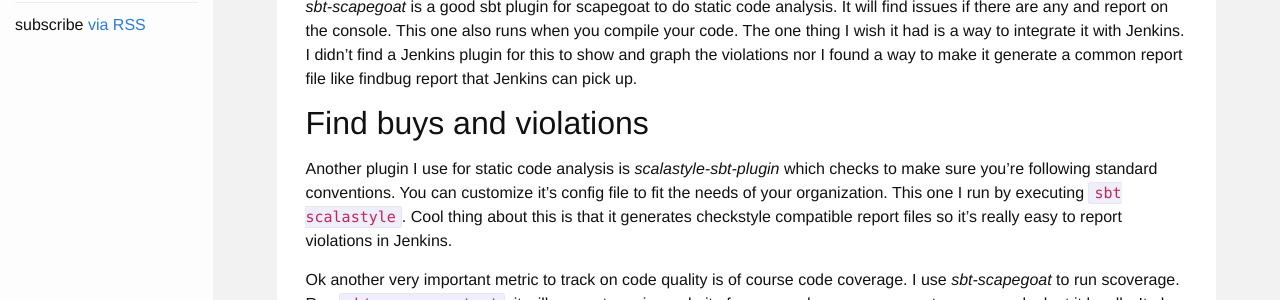
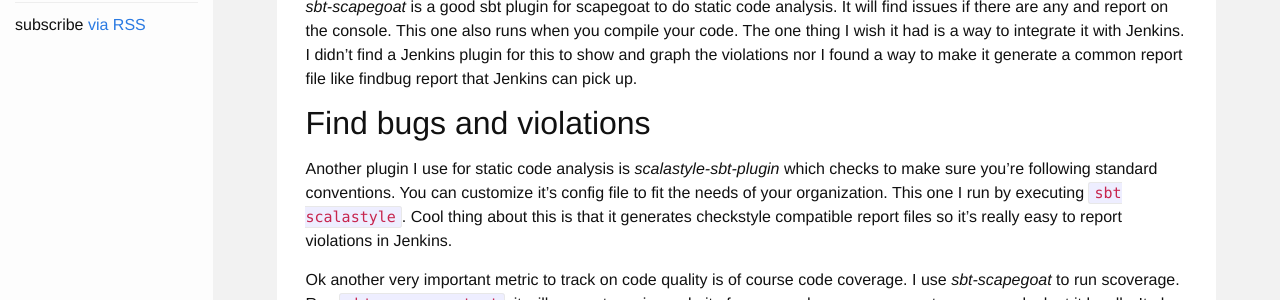
Before and after one commit to yeghishe/yeghishe.github.io, a Jekyll site: the page built from _posts/2015-02-13-sbt-plugins-i-like-to-use.markdown, in a window 1280 px wide. Shown: the part 481-781 px from the top of the page. Built offline with Jekyll 4.4.1, drawn with Linux system fonts in a browser that asks for light colours.

Commit message:
small fix

```diff
--- a/_posts/2015-02-13-sbt-plugins-i-like-to-use.markdown
+++ b/_posts/2015-02-13-sbt-plugins-i-like-to-use.markdown
@@ -25,7 +25,7 @@ integrate it with Jenkins. I didn't find a Jenkins plugin for this to show and
 graph the violations nor I found a way to make it generate a common report file
 like findbug report that Jenkins can pick up.
 
-## Find buys and violations
+## Find bugs and violations
 
 Another plugin I use for static code analysis is *scalastyle-sbt-plugin* which
 checks to make sure you're following standard conventions. You can customize
```
